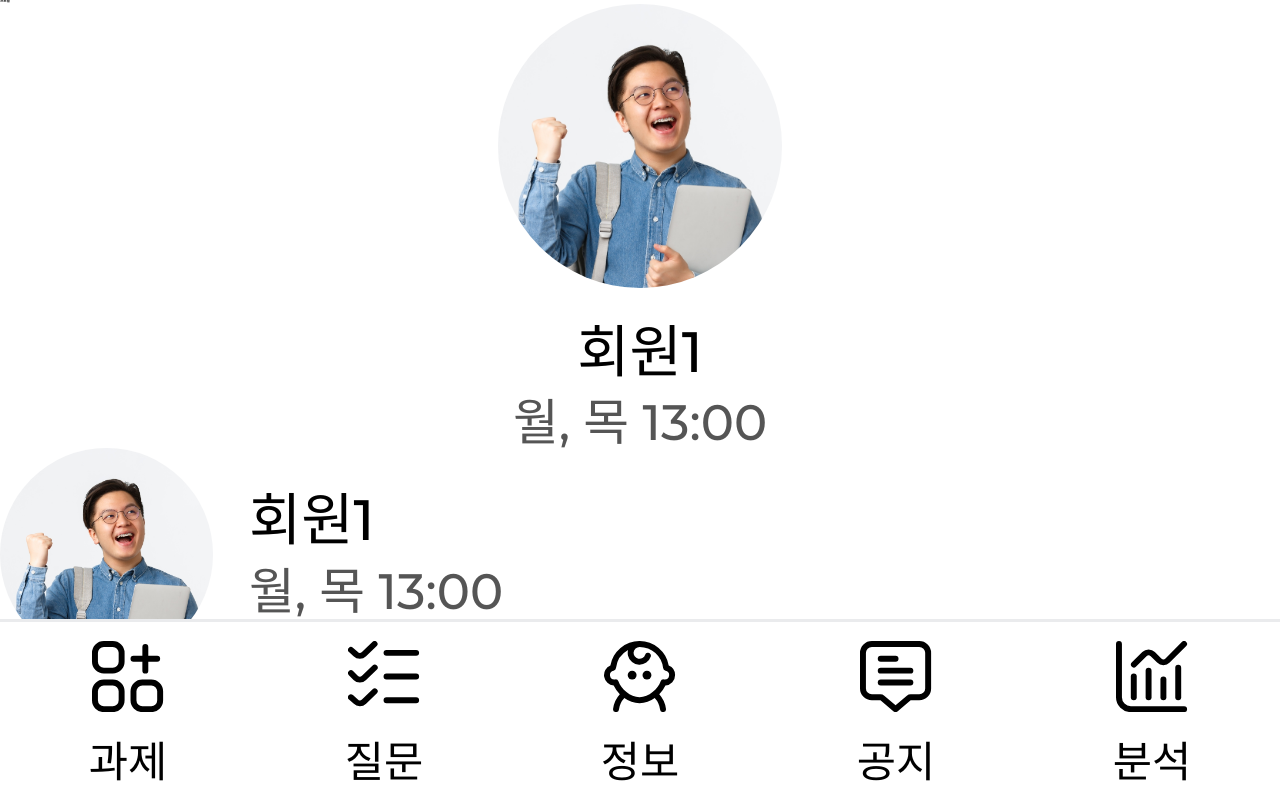
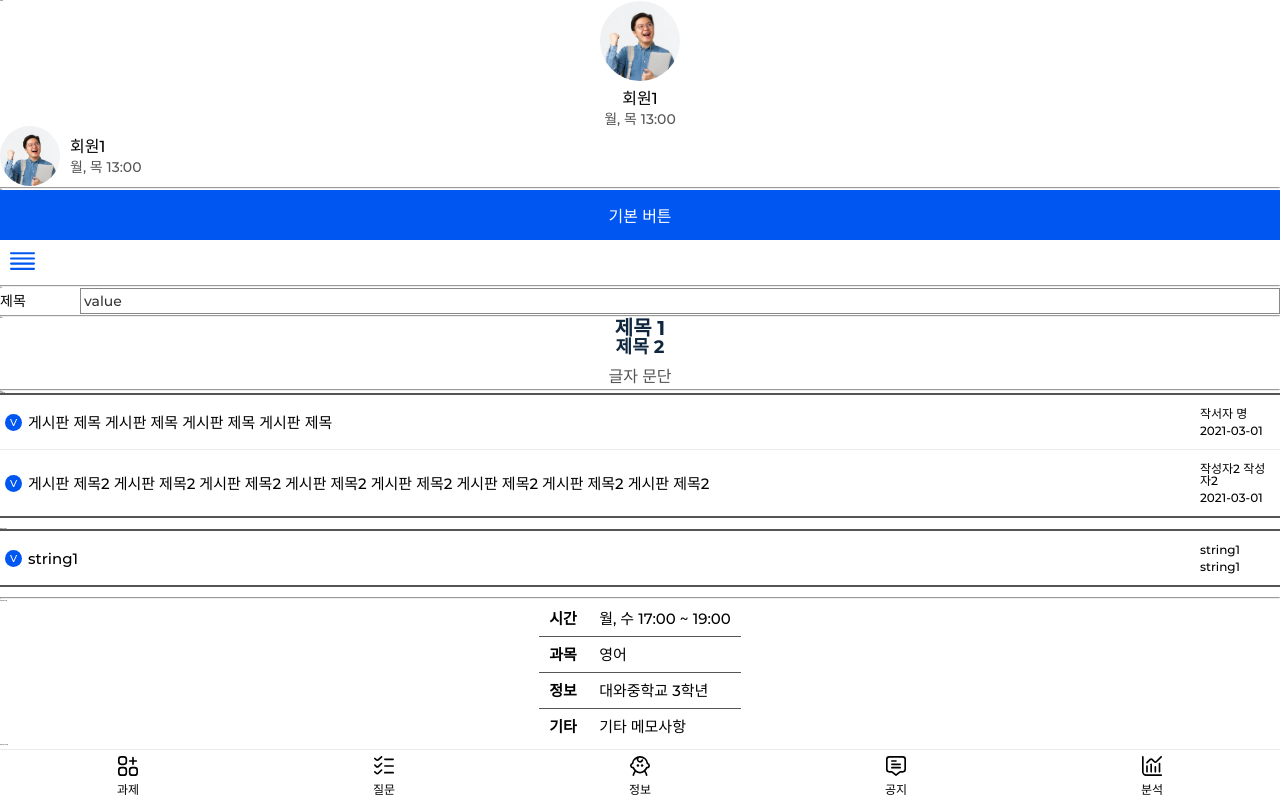
Before and after one commit to off-echoi/project-drill, a React (Create React App) app: page /common in a window 1280 px wide. Shown: the top 800 px of the page. Built offline with nearby package versions, Linux system fonts and the light colour scheme; a web font is replaced by a local one.

Commit message:
[Add] 720px 이하로만 줄어들기

```diff
--- a/src/common.css
+++ b/src/common.css
@@ -50,8 +50,13 @@
 }
 
 html {
-  /* 360px : 1px = 100vw : X  ...100vw = 360*X ...36/100 = x = 0.36vw  */
-  font-size: calc(100vw / 360);
+  font-size: 1px;
+}
+@media screen and (max-width: 720px) {
+  html {
+    /* 360px : 1px = 100vw : X  ...100vw = 360*X ...36/100 = x = 0.36vw  */
+    font-size: calc(100vw / 360);
+  }
 }
 
 * {
```
